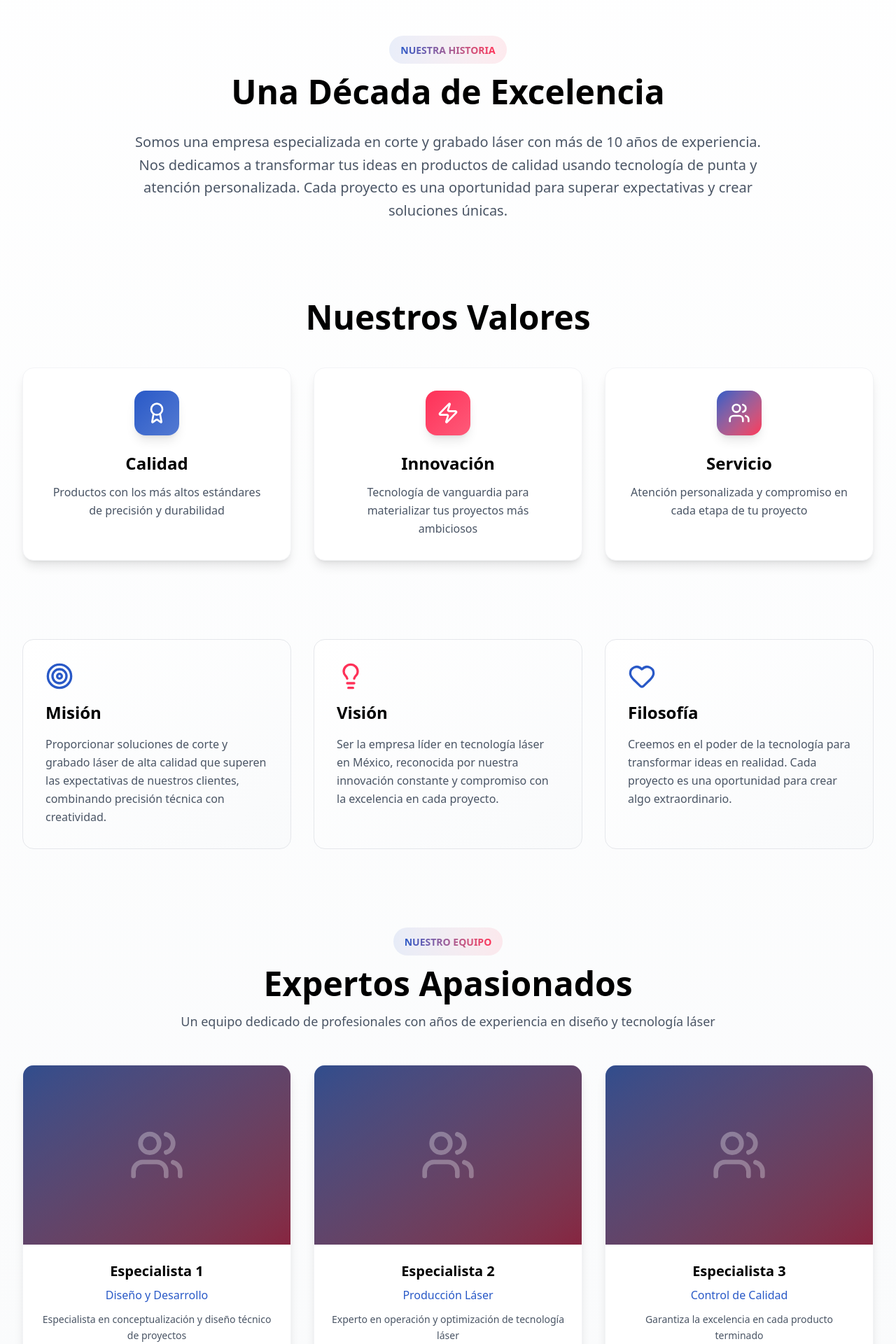
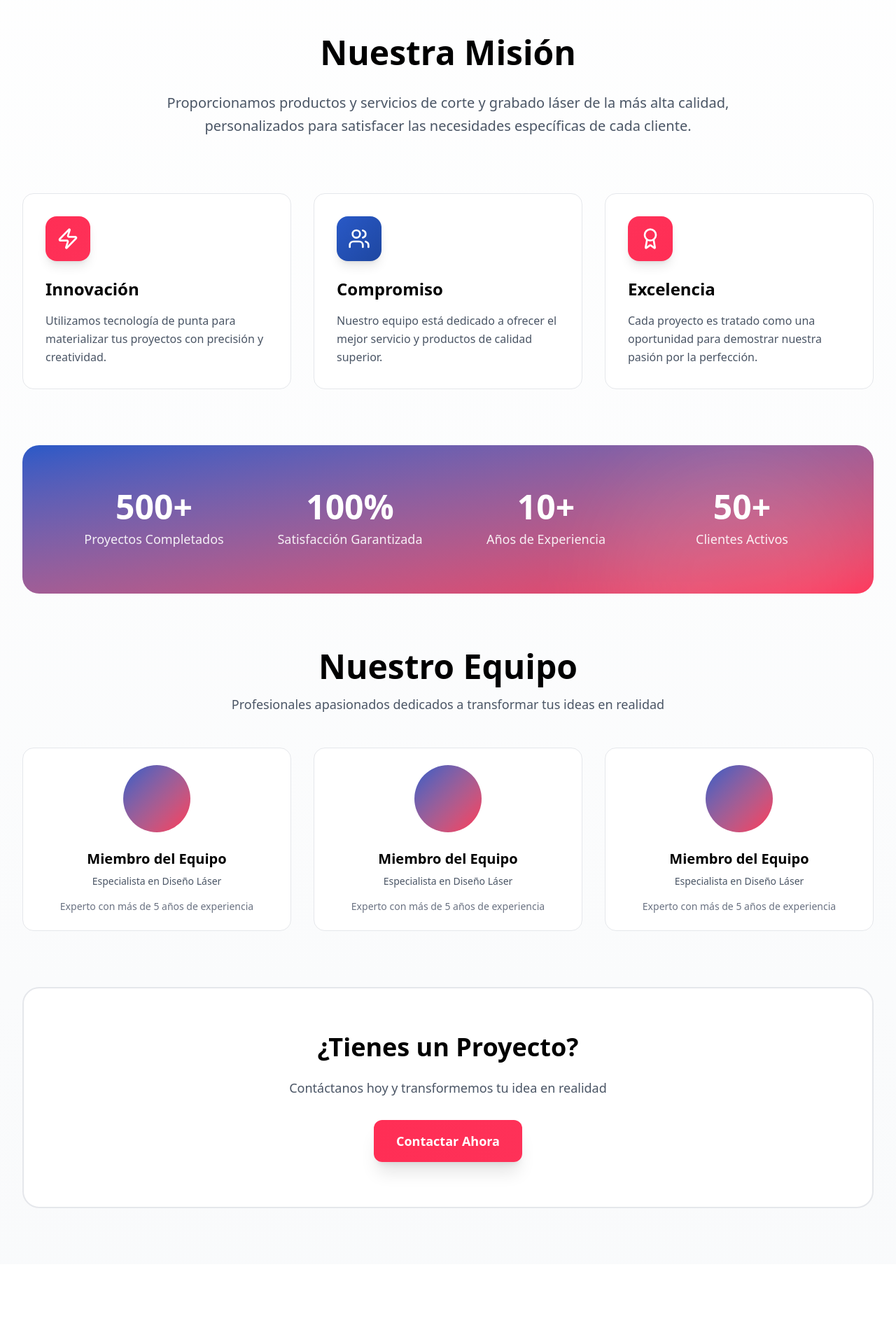
Before and after one commit to GEOVANIRJ/Grupo-SIDDHI, a Next.js app: page /nosotros in a window 1280 px wide. Shown: the part 440-2360 px from the top of the page at 70% size. After the commit the page ends 2246 px from the top, so only its background shows below. Built offline with nearby package versions, Linux system fonts and the light colour scheme.

Commit message:
DELETE BLACK MODE

```diff
--- a/app/layout.tsx
+++ b/app/layout.tsx
@@ -1,6 +1,5 @@
 import './globals.css';
 import type { Metadata } from 'next';
-import { DarkModeProvider } from '@/context/DarkModeContext';
 
 export const metadata: Metadata = {
   title: 'Grupo SIDDHI - Corte y Grabado Láser',
@@ -27,9 +26,7 @@ export default function RootLayout({
   <meta name="theme-color" content="#ffffff" />
 </head>
       <body>
-        <DarkModeProvider>
-          {children}
-        </DarkModeProvider>
+        {children}
       </body>
     </html>
   );
--- a/app/nosotros/page.tsx
+++ b/app/nosotros/page.tsx
@@ -1,180 +1,137 @@
 'use client';
 
 import Header from '@/components/Header';
-import { Users, Zap, Award, Target, Heart, Lightbulb } from 'lucide-react';
+import { Zap, Users, Star, Award } from 'lucide-react';
 
 export default function Nosotros() {
   return (
-    <div className="min-h-screen bg-gradient-to-b from-white to-gray-50 dark:from-black dark:to-gray-950 text-black dark:text-white transition-colors duration-300">
+    <div className="min-h-screen bg-gradient-to-b from-white to-gray-50 text-black transition-colors duration-300">
       <Header />
       <div className="pt-32">
         {/* Hero Section */}
         <div className="relative py-20 text-center text-white overflow-hidden">
-          <div className="absolute inset-0 bg-gradient-to-br from-[#224eb9] via-[#2959c7] to-[#071233]"></div>
+          <div className="absolute inset-0 bg-gradient-to-br from-[#ff2e55] via-[#fe3158] to-[#2959c7]"></div>
           <div className="absolute inset-0 opacity-10">
             <div className="absolute top-10 left-10 w-72 h-72 bg-white rounded-full blur-3xl"></div>
-            <div className="absolute bottom-10 right-10 w-96 h-96 bg-[#fe3158] rounded-full blur-3xl"></div>
+            <div className="absolute bottom-10 right-10 w-96 h-96 bg-[#2959c7] rounded-full blur-3xl"></div>
           </div>
           <div className="relative z-10 max-w-4xl mx-auto px-6">
             <h1 className="text-5xl md:text-6xl font-bold mb-6 animate-fade-in">SOBRE NOSOTROS</h1>
             <p className="text-xl md:text-2xl opacity-90 leading-relaxed">
-              Transformando ideas en realidad con precisión y pasión
+              Creando soluciones únicas con tecnología láser de precisión
             </p>
           </div>
         </div>
 
         <div className="max-w-7xl mx-auto py-20 px-6 md:px-8">
-          {/* Historia */}
-          <div className="mb-28 text-center">
-            <div className="inline-block mb-4 px-4 py-2 bg-gradient-to-r from-[#2959c7]/10 to-[#fe3158]/10 rounded-full">
-              <span className="text-sm font-semibold bg-gradient-to-r from-[#2959c7] to-[#fe3158] bg-clip-text text-transparent">
-                NUESTRA HISTORIA
-              </span>
-            </div>
-            <h2 className="text-4xl md:text-5xl font-bold mb-8 dark:text-white">
-              Una Década de Excelencia
-            </h2>
-            <p className="text-gray-600 dark:text-gray-300 text-lg md:text-xl leading-relaxed max-w-4xl mx-auto">
-              Somos una empresa especializada en corte y grabado láser con más de 10 años
-              de experiencia. Nos dedicamos a transformar tus ideas en productos de calidad
-              usando tecnología de punta y atención personalizada. Cada proyecto es una
-              oportunidad para superar expectativas y crear soluciones únicas.
+          {/* Misión Statement */}
+          <div className="text-center mb-20 max-w-4xl mx-auto">
+            <h2 className="text-4xl md:text-5xl font-bold mb-8">Nuestra Misión</h2>
+            <p className="text-gray-600 text-lg md:text-xl leading-relaxed max-w-4xl mx-auto">
+              Proporcionamos productos y servicios de corte y grabado láser de la más alta calidad, personalizados para satisfacer las necesidades específicas de cada cliente.
             </p>
           </div>
 
           {/* Valores */}
-          <div className="mb-28">
-            <h2 className="text-4xl md:text-5xl font-bold mb-12 text-center dark:text-white">
-              Nuestros Valores
-            </h2>
-            <div className="grid md:grid-cols-3 gap-8">
-              <div className="group relative bg-white dark:bg-gray-900 p-8 rounded-2xl text-center hover:translate-y-[-8px] transition-all duration-300 shadow-lg hover:shadow-2xl border border-gray-100 dark:border-gray-800">
+          <div className="grid md:grid-cols-3 gap-8 mb-20">
+            {/* Valor 1 */}
+            <div className="group relative bg-white p-8 rounded-2xl border border-gray-200 hover:shadow-xl transition-all duration-300 hover:border-[#ff2e55]">
               <div className="absolute inset-0 bg-gradient-to-br from-[#2959c7]/5 to-[#fe3158]/5 rounded-2xl opacity-0 group-hover:opacity-100 transition-opacity"></div>
               <div className="relative">
-                  <div className="inline-flex p-4 bg-gradient-to-br from-[#2959c7] to-[#2959c7]/80 rounded-2xl mb-6 shadow-lg">
-                    <Award size={32} className="text-white" />
+                <div className="inline-flex p-4 bg-gradient-to-br from-[#ff2e55] to-[#fe3158] rounded-2xl mb-6 shadow-lg">
+                  <Zap size={32} className="text-white" />
                 </div>
-                  <h3 className="text-2xl font-bold mb-3 dark:text-white">Calidad</h3>
-                  <p className="text-gray-600 dark:text-gray-400 leading-relaxed">
-                    Productos con los más altos estándares de precisión y durabilidad
+                <h3 className="text-2xl font-bold mb-4">Innovación</h3>
+                <p className="text-gray-600 leading-relaxed">
+                  Utilizamos tecnología de punta para materializar tus proyectos con precisión y creatividad.
                 </p>
               </div>
             </div>
 
-              <div className="group relative bg-white dark:bg-gray-900 p-8 rounded-2xl text-center hover:translate-y-[-8px] transition-all duration-300 shadow-lg hover:shadow-2xl border border-gray-100 dark:border-gray-800">
+            {/* Valor 2 */}
+            <div className="group relative bg-white p-8 rounded-2xl border border-gray-200 hover:shadow-xl transition-all duration-300 hover:border-[#2959c7]">
               <div className="absolute inset-0 bg-gradient-to-br from-[#2959c7]/5 to-[#fe3158]/5 rounded-2xl opacity-0 group-hover:opacity-100 transition-opacity"></div>
               <div className="relative">
-                  <div className="inline-flex p-4 bg-gradient-to-br from-[#fe3158] to-[#fe3158]/80 rounded-2xl mb-6 shadow-lg">
-                    <Zap size={32} className="text-white" />
+                <div className="inline-flex p-4 bg-gradient-to-br from-[#2959c7] to-[#1e47a1] rounded-2xl mb-6 shadow-lg">
+                  <Users size={32} className="text-white" />
                 </div>
-                  <h3 className="text-2xl font-bold mb-3 dark:text-white">Innovación</h3>
-                  <p className="text-gray-600 dark:text-gray-400 leading-relaxed">
-                    Tecnología de vanguardia para materializar tus proyectos más ambiciosos
+                <h3 className="text-2xl font-bold mb-4">Compromiso</h3>
+                <p className="text-gray-600 leading-relaxed">
+                  Nuestro equipo está dedicado a ofrecer el mejor servicio y productos de calidad superior.
                 </p>
               </div>
             </div>
 
-              <div className="group relative bg-white dark:bg-gray-900 p-8 rounded-2xl text-center hover:translate-y-[-8px] transition-all duration-300 shadow-lg hover:shadow-2xl border border-gray-100 dark:border-gray-800">
+            {/* Valor 3 */}
+            <div className="group relative bg-white p-8 rounded-2xl border border-gray-200 hover:shadow-xl transition-all duration-300 hover:border-[#ff2e55]">
               <div className="absolute inset-0 bg-gradient-to-br from-[#2959c7]/5 to-[#fe3158]/5 rounded-2xl opacity-0 group-hover:opacity-100 transition-opacity"></div>
               <div className="relative">
-                  <div className="inline-flex p-4 bg-gradient-to-br from-[#2959c7] to-[#fe3158] rounded-2xl mb-6 shadow-lg">
-                    <Users size={32} className="text-white" />
+                <div className="inline-flex p-4 bg-gradient-to-br from-[#fe3158] to-[#ff2e55] rounded-2xl mb-6 shadow-lg">
+                  <Award size={32} className="text-white" />
                 </div>
-                  <h3 className="text-2xl font-bold mb-3 dark:text-white">Servicio</h3>
-                  <p className="text-gray-600 dark:text-gray-400 leading-relaxed">
-                    Atención personalizada y compromiso en cada etapa de tu proyecto
+                <h3 className="text-2xl font-bold mb-4">Excelencia</h3>
+                <p className="text-gray-600 leading-relaxed">
+                  Cada proyecto es tratado como una oportunidad para demostrar nuestra pasión por la perfección.
                 </p>
               </div>
             </div>
           </div>
+
+          {/* Stats */}
+          <div className="bg-gradient-to-br from-[#2959c7] to-[#ff2e55] rounded-3xl p-12 md:p-16 text-white mb-20 relative overflow-hidden">
+            <div className="absolute inset-0 opacity-10">
+              <div className="absolute top-0 right-0 w-96 h-96 bg-white rounded-full blur-3xl"></div>
             </div>
-
-          {/* Misión, Visión, Filosofía */}
-          <div className="mb-28 grid md:grid-cols-3 gap-8">
-            <div className="bg-gradient-to-br from-white to-gray-50 dark:from-gray-900 dark:to-gray-800 p-8 rounded-2xl border border-gray-200 dark:border-gray-700">
-              <Target className="text-[#2959c7] mb-4" size={40} />
-              <h3 className="text-2xl font-bold mb-4 dark:text-white">Misión</h3>
-              <p className="text-gray-600 dark:text-gray-300 leading-relaxed">
-                Proporcionar soluciones de corte y grabado láser de alta calidad que superen
-                las expectativas de nuestros clientes, combinando precisión técnica con creatividad.
-              </p>
+            <div className="relative z-10 grid md:grid-cols-4 gap-8">
+              <div className="text-center">
+                <p className="text-5xl font-bold mb-2">500+</p>
+                <p className="text-lg opacity-90">Proyectos Completados</p>
               </div>
-
-            <div className="bg-gradient-to-br from-white to-gray-50 dark:from-gray-900 dark:to-gray-800 p-8 rounded-2xl border border-gray-200 dark:border-gray-700">
-              <Lightbulb className="text-[#fe3158] mb-4" size={40} />
-              <h3 className="text-2xl font-bold mb-4 dark:text-white">Visión</h3>
-              <p className="text-gray-600 dark:text-gray-300 leading-relaxed">
-                Ser la empresa líder en tecnología láser en México, reconocida por nuestra
-                innovación constante y compromiso con la excelencia en cada proyecto.
-              </p>
+              <div className="text-center">
+                <p className="text-5xl font-bold mb-2">100%</p>
+                <p className="text-lg opacity-90">Satisfacción Garantizada</p>
               </div>
-
-            <div className="bg-gradient-to-br from-white to-gray-50 dark:from-gray-900 dark:to-gray-800 p-8 rounded-2xl border border-gray-200 dark:border-gray-700">
-              <Heart className="text-[#2959c7] mb-4" size={40} />
-              <h3 className="text-2xl font-bold mb-4 dark:text-white">Filosofía</h3>
-              <p className="text-gray-600 dark:text-gray-300 leading-relaxed">
-                Creemos en el poder de la tecnología para transformar ideas en realidad.
-                Cada proyecto es una oportunidad para crear algo extraordinario.
-              </p>
+              <div className="text-center">
+                <p className="text-5xl font-bold mb-2">10+</p>
+                <p className="text-lg opacity-90">Años de Experiencia</p>
+              </div>
+              <div className="text-center">
+                <p className="text-5xl font-bold mb-2">50+</p>
+                <p className="text-lg opacity-90">Clientes Activos</p>
+              </div>
             </div>
           </div>
 
-          {/* Equipo */}
+          {/* Team Section */}
           <div className="text-center">
-            <div className="inline-block mb-4 px-4 py-2 bg-gradient-to-r from-[#2959c7]/10 to-[#fe3158]/10 rounded-full">
-              <span className="text-sm font-semibold bg-gradient-to-r from-[#2959c7] to-[#fe3158] bg-clip-text text-transparent">
-                NUESTRO EQUIPO
-              </span>
-            </div>
-            <h2 className="text-4xl md:text-5xl font-bold mb-4 dark:text-white">
-              Expertos Apasionados
-            </h2>
-            <p className="text-gray-600 dark:text-gray-300 text-lg mb-12 max-w-3xl mx-auto">
-              Un equipo dedicado de profesionales con años de experiencia en diseño y tecnología láser
+            <h2 className="text-4xl md:text-5xl font-bold mb-4">Nuestro Equipo</h2>
+            <p className="text-gray-600 text-lg max-w-2xl mx-auto mb-12">
+              Profesionales apasionados dedicados a transformar tus ideas en realidad
             </p>
-
             <div className="grid md:grid-cols-3 gap-8">
-              {[
-                { role: 'Diseño y Desarrollo', desc: 'Especialista en conceptualización y diseño técnico de proyectos' },
-                { role: 'Producción Láser', desc: 'Experto en operación y optimización de tecnología láser' },
-                { role: 'Control de Calidad', desc: 'Garantiza la excelencia en cada producto terminado' }
-              ].map((member, i) => (
-                <div key={i} className="group bg-white dark:bg-gray-900 rounded-2xl overflow-hidden hover:transform hover:scale-105 transition-all duration-300 shadow-lg hover:shadow-2xl border border-gray-100 dark:border-gray-800">
-                  <div className="relative w-full h-64 bg-gradient-to-br from-[#2959c7] to-[#fe3158] overflow-hidden">
-                    <div className="absolute inset-0 bg-gradient-to-br from-gray-700/50 to-gray-900/50 group-hover:opacity-75 transition-opacity"></div>
-                    <div className="absolute inset-0 flex items-center justify-center">
-                      <Users size={80} className="text-white/30" />
-                    </div>
-                  </div>
-                  <div className="p-6">
-                    <h4 className="text-xl font-bold mb-2 dark:text-white">Especialista {i + 1}</h4>
-                    <p className="text-[#2959c7] dark:text-[#fe3158] font-medium mb-3">{member.role}</p>
-                    <p className="text-gray-600 dark:text-gray-400 text-sm leading-relaxed">
-                      {member.desc}
-                    </p>
-                  </div>
+              {[1, 2, 3].map((member) => (
+                <div key={member} className="bg-white p-6 rounded-2xl border border-gray-200 hover:shadow-xl transition-all duration-300">
+                  <div className="w-24 h-24 mx-auto bg-gradient-to-br from-[#2959c7] to-[#ff2e55] rounded-full mb-6"></div>
+                  <h3 className="text-xl font-bold mb-2">Miembro del Equipo</h3>
+                  <p className="text-gray-600 text-sm mb-4">Especialista en Diseño Láser</p>
+                  <p className="text-gray-500 text-sm">Experto con más de 5 años de experiencia</p>
                 </div>
               ))}
             </div>
           </div>
 
-          {/* CTA Final */}
-          <div className="mt-28 text-center bg-gradient-to-br from-[#2959c7] to-[#fe3158] rounded-3xl p-12 md:p-16 text-white relative overflow-hidden">
-            <div className="absolute inset-0 opacity-10">
-              <div className="absolute top-0 right-0 w-96 h-96 bg-white rounded-full blur-3xl"></div>
-            </div>
-            <div className="relative z-10">
-              <h2 className="text-3xl md:text-4xl font-bold mb-6">¿Listo para tu próximo proyecto?</h2>
-              <p className="text-xl mb-8 opacity-90 max-w-2xl mx-auto">
-                Trabajemos juntos para hacer realidad tus ideas con la mejor tecnología láser
+          {/* CTA */}
+          <div className="mt-20 text-center bg-white p-12 md:p-16 rounded-3xl border-2 border-gray-200">
+            <h2 className="text-3xl md:text-4xl font-bold mb-6">¿Tienes un Proyecto?</h2>
+            <p className="text-gray-600 text-lg mb-8 max-w-2xl mx-auto">
+              Contáctanos hoy y transformemos tu idea en realidad
             </p>
             <a
-                href="/catalogo"
-                className="inline-block bg-white text-[#2959c7] px-8 py-4 rounded-xl font-bold text-lg hover:transform hover:scale-105 transition-all duration-300 shadow-xl"
+              href="/ubicacion"
+              className="inline-block bg-gradient-to-r from-[#ff2e55] to-[#fe3158] text-white px-8 py-4 rounded-xl font-bold text-lg hover:transform hover:scale-105 transition-all duration-300 shadow-xl"
             >
-                Ver Catálogo
+              Contactar Ahora
             </a>
-            </div>
           </div>
         </div>
       </div>
--- a/app/page.tsx
+++ b/app/page.tsx
@@ -119,7 +119,7 @@ export default function HomePage() {
             style={{ backgroundImage: 'url("/fondo-home2.png")' }}
           />
           {/* overlay para mejorar contraste del texto (light/dark) */}
-          <div className="absolute inset-0 z-10 bg-white/30 dark:bg-black/60" />
+          <div className="absolute inset-0 z-10 bg-white/30" />
 
           {/* Elementos decorativos */}
           <div className="absolute top-20 left-10 w-64 h-64 bg-gray-700 rounded-full mix-blend-multiply filter blur-3xl opacity-20 z-10"></div>
--- a/tailwind.config.js
+++ b/tailwind.config.js
@@ -1,6 +1,5 @@
 /** @type {import('tailwindcss').Config} */
 module.exports = {
-  darkMode: 'class',
   content: [
     './app/**/*.{js,ts,jsx,tsx}',
     './components/**/*.{js,ts,jsx,tsx}',
```
Also changed, not shown: app/catalogo/page.tsx (+18 -19 lines), app/ubicacion/page.tsx (+44 -93 lines), components/Header.tsx (+8 -25 lines). Lines whose indentation alone changed are shown as unchanged.
